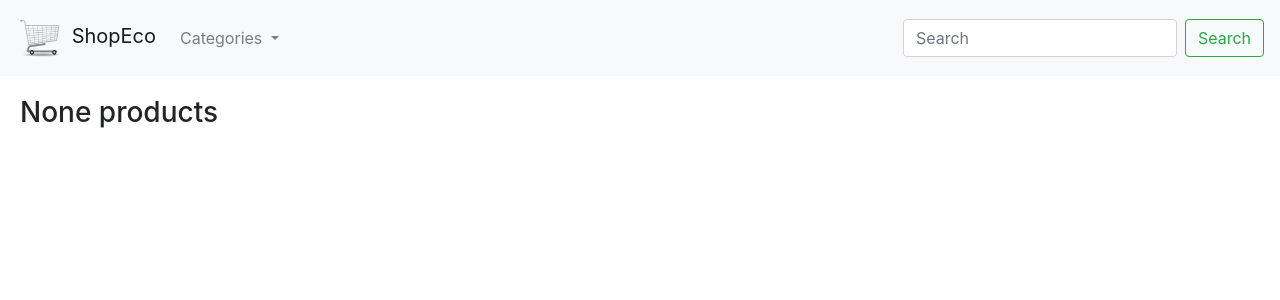
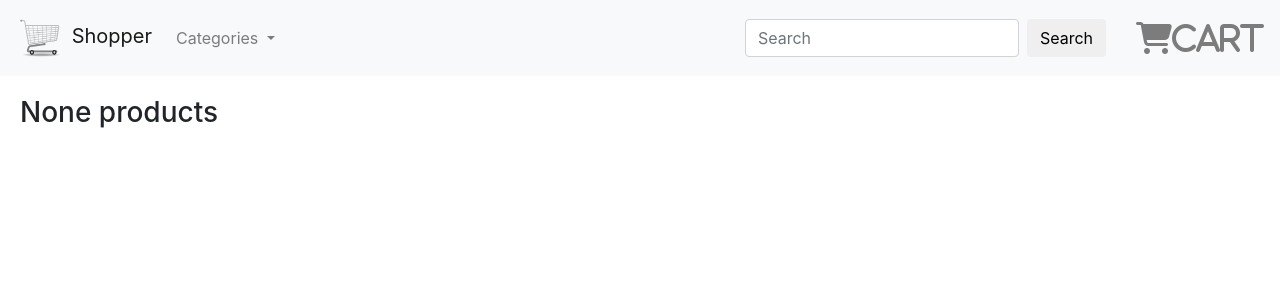
Before and after one commit to Thananjaya/shopping-cart, a Django app: page / in a window 1280 px wide. Shown: the top 300 px of the page. Run offline with Django 3.2, Linux system fonts and the light colour scheme; data that the repository does not hold is empty; some libraries are stand-ins or nearby versions.

Commit message:
font awsome config been added

```diff
--- a/shop/templates/base.html
+++ b/shop/templates/base.html
@@ -10,6 +10,7 @@
 
     <link href="{% static 'css/app.css' %}" rel="stylesheet">
 
+    <script src="https://use.fontawesome.com/b73aff62aa.js"></script>
     <script src="https://code.jquery.com/jquery-3.3.1.slim.min.js" integrity="sha384-q8i/X+965DzO0rT7abK41JStQIAqVgRVzpbzo5smXKp4YfRvH+8abtTE1Pi6jizo" crossorigin="anonymous"></script>
     <script src="https://cdnjs.cloudflare.com/ajax/libs/popper.js/1.14.7/umd/popper.min.js" integrity="sha384-UO2eT0CpHqdSJQ6hJty5KVphtPhzWj9WO1clHTMGa3JDZwrnQq4sF86dIHNDz0W1" crossorigin="anonymous"></script>
     <script src="https://stackpath.bootstrapcdn.com/bootstrap/4.3.1/js/bootstrap.min.js" integrity="sha384-JjSmVgyd0p3pXB1rRibZUAYoIIy6OrQ6VrjIEaFf/nJGzIxFDsf4x0xIM+B07jRM" crossorigin="anonymous"></script>
--- a/shop/templates/header.html
+++ b/shop/templates/header.html
@@ -3,7 +3,7 @@
 <nav class="navbar navbar-expand-lg navbar-light bg-light justify-content-between">
   <a class="navbar-brand" href="/">
     <img src="{% static 'image/logo.png' %}" height="50" width="50" alt="Shopper" />
-    ShopEco
+    Shopper
   </a>
   <div class="collapse navbar-collapse" id="navbarNavDropdown">
   	<ul class="navbar-nav">
@@ -21,6 +21,7 @@
   </div>
   <form class="form-inline">
     <input class="form-control mr-sm-2" type="search" placeholder="Search" aria-label="Search">
-    <button class="btn btn-outline-success my-2 my-sm-0" type="submit">Search</button>
+    <button class="btn my-2 my-sm-0" type="submit">Search</button>
   </form>
+  <i class="fa fa-shopping-cart fa-2x shopping-cart" aria-hidden="true" style="color: rgba(0,0,0,.5); margin-left: 30px;">Cart</i>
 </nav>
```
Also changed, not shown: static/css/app.css (line endings or trailing spaces).
